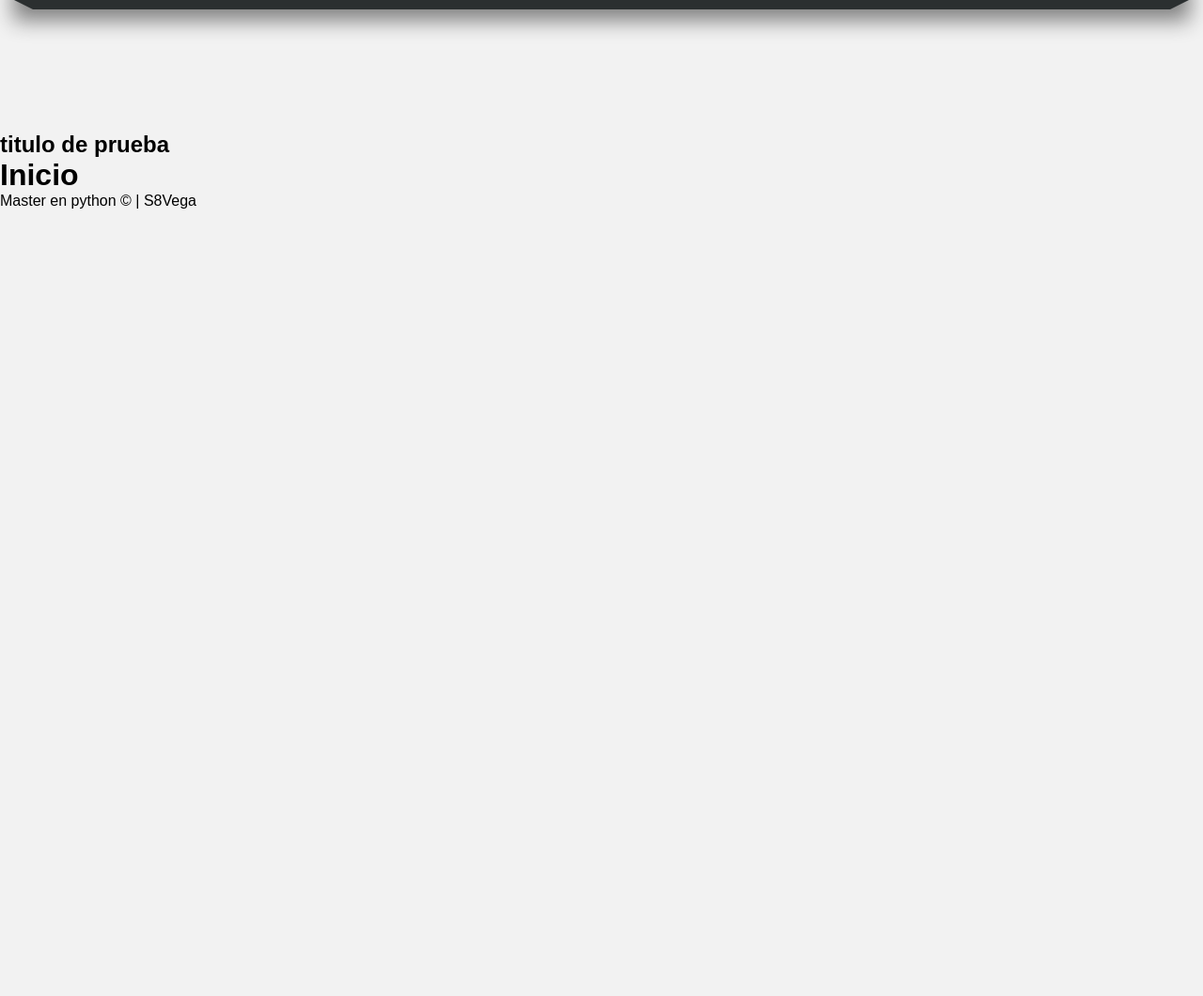
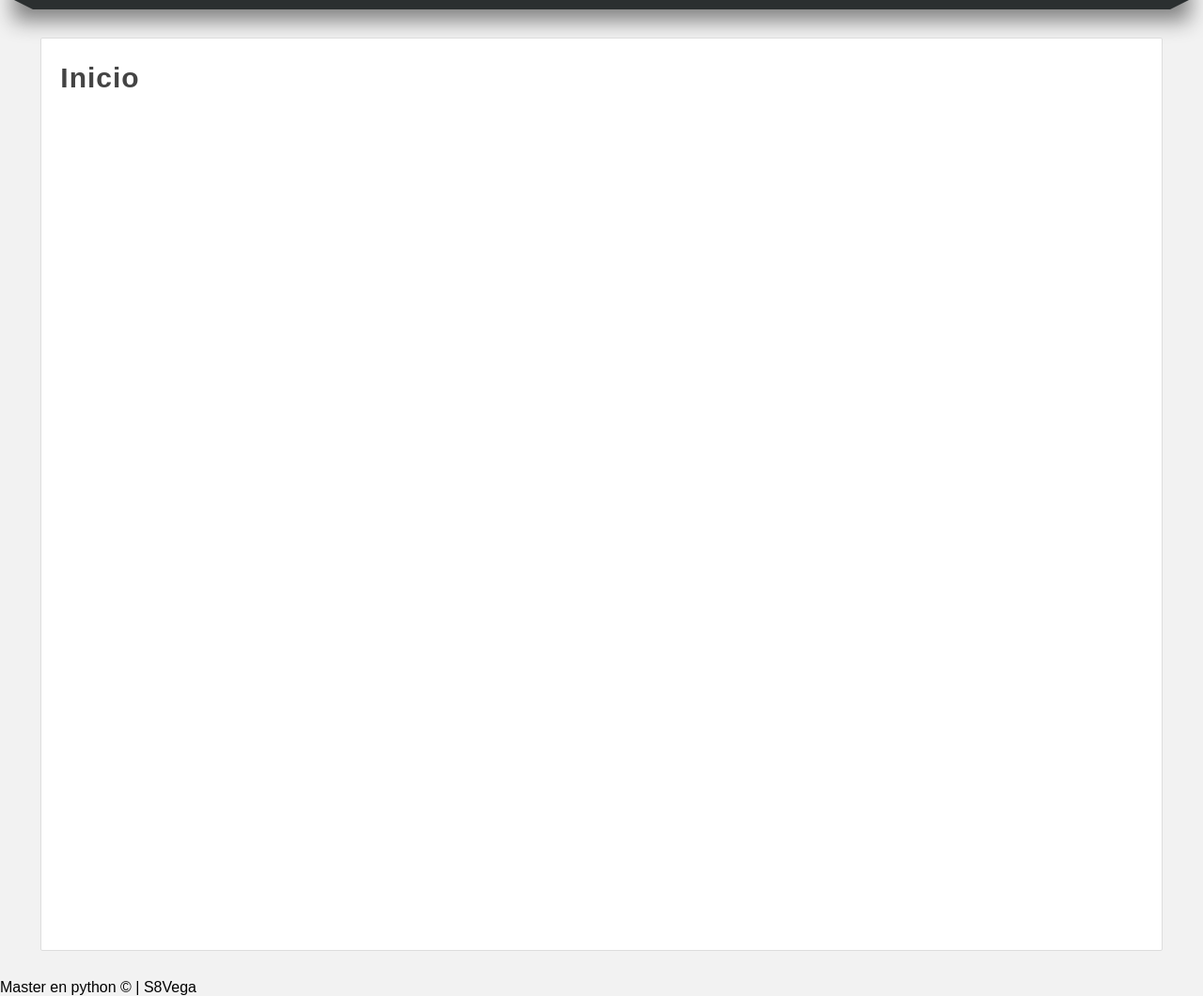
Before and after one commit to S8Vega/PracticaDjango, a Django app: page / in a window 1280 px wide. Shown: the part 182-1242 px from the top of the page at 94% size. Before the commit the page ends 404 px from the top, so only its background shows below. Run offline with Django 3.2, Linux system fonts and the light colour scheme.

Commit message:
estilos para el contenido central

```diff
--- a/miapp/static/css/styles.css
+++ b/miapp/static/css/styles.css
@@ -77,7 +77,6 @@ nav ul li a:hover {
 .barra {
   width: 1250px;
   margin: 0 auto;
-  margin-bottom: 140px;
 }
 
 .esquina-izquierda {
@@ -100,3 +99,29 @@ nav ul li a:hover {
   background: #2b2f30;
   float: left;
 }
+
+#content {
+  width: 1212px;
+  min-height: 930px;
+  margin: 0 auto;
+  margin-bottom: 30px;
+  margin-top: 40px;
+}
+
+.box {
+  background: white;
+  width: 95%;
+  min-height: 930px;
+  padding: 20px;
+  border: 1px solid #ddd;
+  border-radius: 2px;
+  margin: 0 auto;
+}
+
+.title {
+  color: #444;
+  letter-spacing: 1px;
+  font-size: 30px;
+  margin-bottom: 10px;
+  margin-top: 5px;
+}
--- a/miapp/templates/index.html
+++ b/miapp/templates/index.html
@@ -1,4 +1,9 @@
-{% extends "layout.html"%} {% block title %}Inicio {% endblock%}
+{% extends "layout.html"%}
+
+{% block title %}
+    Inicio
+{% endblock%}
+
 {% block content %}
-<h1>Inicio</h1>
+    <h1 class="title">Inicio</h1>
 {% endblock%}
--- a/miapp/templates/layout.html
+++ b/miapp/templates/layout.html
@@ -39,10 +39,11 @@
       <span class="esquina-derecha"></span>
     </div>
     <div id="content">
-      <h2 class="title">titulo de prueba</h2>
-      {%block content%}
-      <strong>Contenido del bloque original</strong>
-      {% endblock %}
+      <div class="box">
+        {%block content%}
+        <strong>Contenido del bloque original</strong>
+        {% endblock %}
+      </div>
     </div>
     <footer>Master en python &copy; | S8Vega</footer>
   </body>
--- a/miapp/templates/pagina.html
+++ b/miapp/templates/pagina.html
@@ -1,9 +1,11 @@
 {% extends "layout.html"%}
+
 {% block title %}
     pagina de pruebas
 {% endblock%}
+
 {%block content %}
     {{block.super}}
-    <h1>Pagina de mi web</h1>
+    <h1 class="title">Pagina de mi web</h1>
     <p>creado por Sebastian Vega</p>
 {% endblock%}
```
